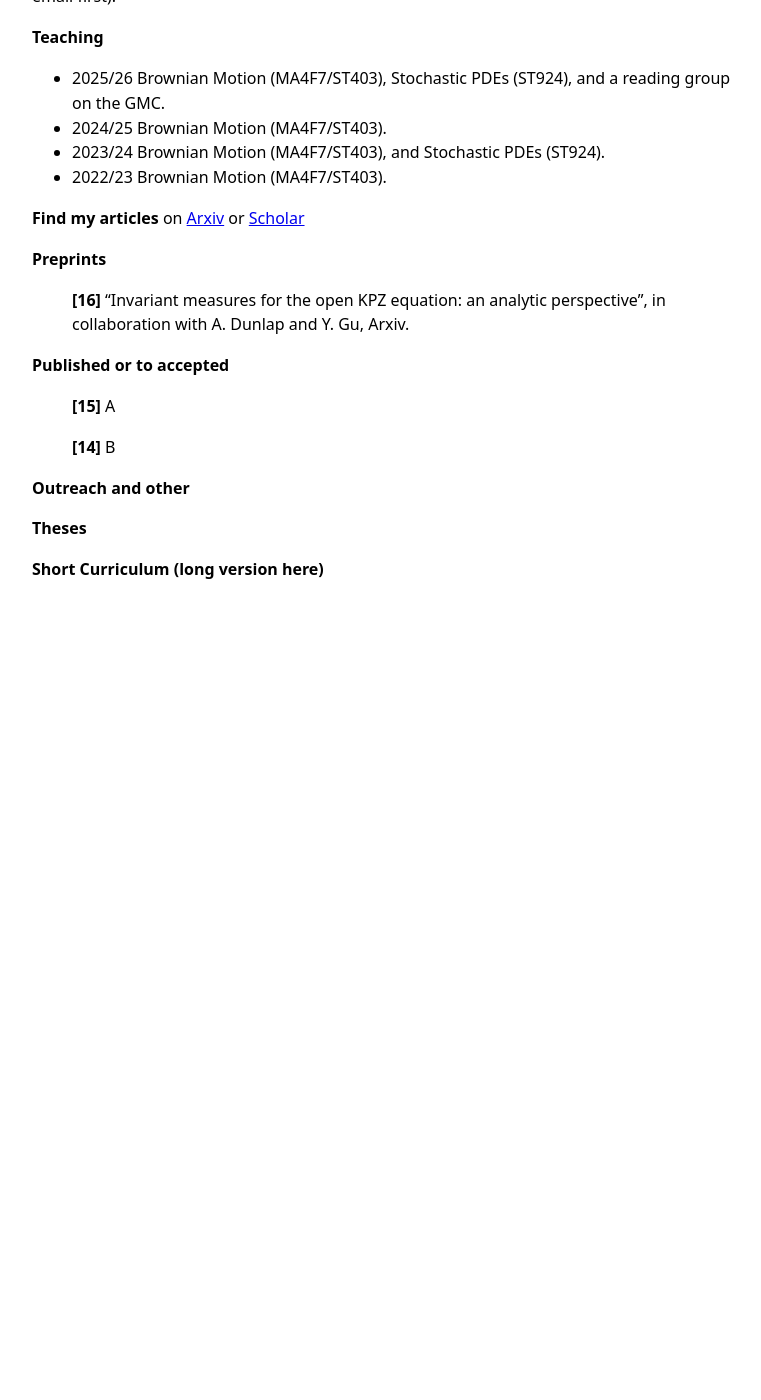
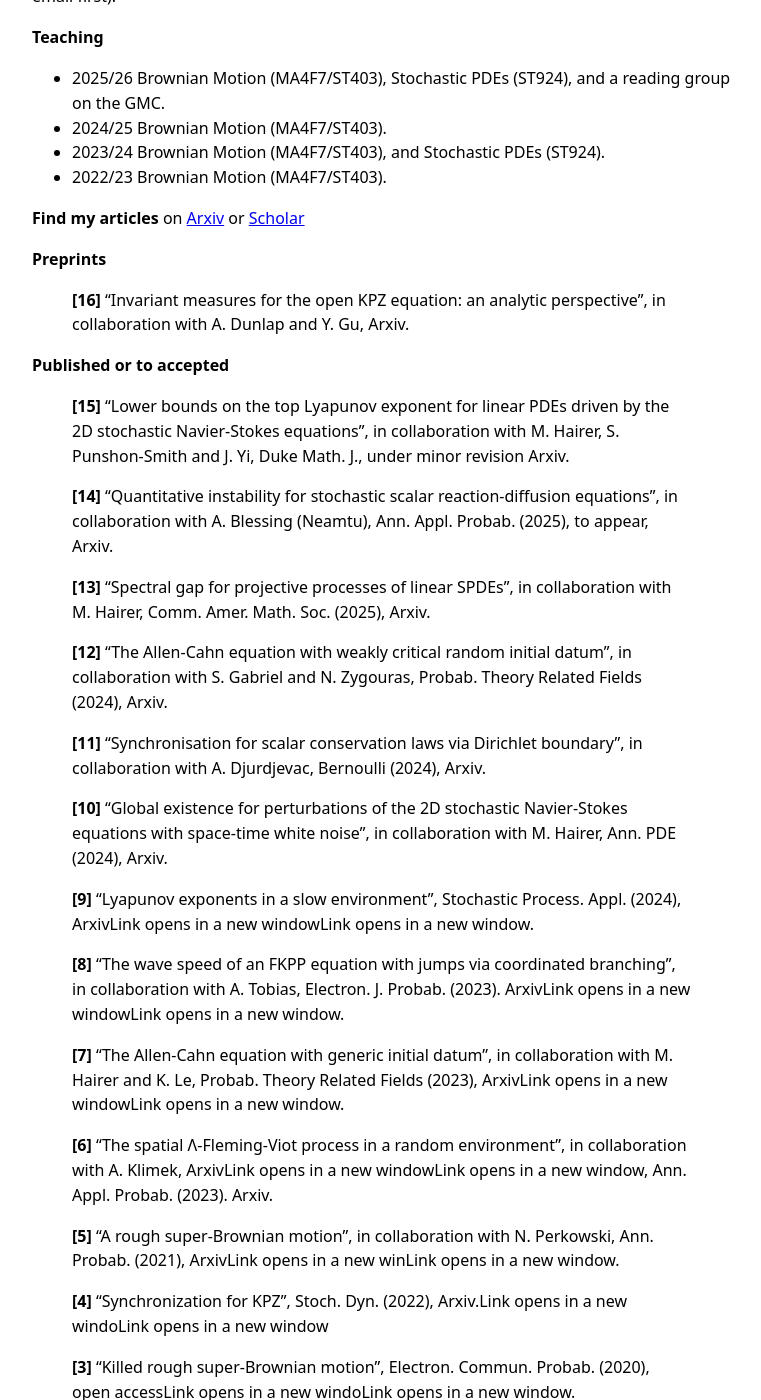
Before and after one commit to rosati-tom/rosati-tom.github.io, a Jekyll site: the page built from index.md, in a window 1280 px wide and 1400 px high, scrolled down 383 px. Shown: the whole window, without its empty margins (258-1019 px from the left). Built offline with Jekyll 4.4.1, drawn with Linux system fonts in a browser that asks for light colours; our own code applies the rules of GitHub Pages for plain Markdown files; before the commit the page ends 1013 px from its top, so only the background shows below that; some of the changed text lies outside the part shown.

Commit message:
Populate articles.

```diff
--- a/index.md
+++ b/index.md
@@ -32,9 +32,35 @@ I study topics in probability, stochastic analysis, partial differential equatio
 
 **Published or to accepted**
 
-> **[15]**  A
+> **[15]** "Lower bounds on the top Lyapunov exponent for linear PDEs driven by the 2D stochastic Navier-Stokes equations", in collaboration with M. Hairer, S. Punshon-Smith and J. Yi, Duke Math. J., under minor revision Arxiv.
 
-> **[14]**  B
+> **[14]** "Quantitative instability for stochastic scalar reaction-diffusion equations", in collaboration with A. Blessing (Neamtu), Ann. Appl. Probab. (2025), to appear, Arxiv.
+
+> **[13]** "Spectral gap for projective processes of linear SPDEs", in collaboration with M. Hairer, Comm. Amer. Math. Soc. (2025), Arxiv.
+
+> **[12]** "The Allen-Cahn equation with weakly critical random initial datum", in collaboration with S. Gabriel and N. Zygouras, Probab. Theory Related Fields (2024), Arxiv.
+
+> **[11]** "Synchronisation for scalar conservation laws via Dirichlet boundary", in collaboration with A. Djurdjevac, Bernoulli (2024), Arxiv.
+
+> **[10]**  "Global existence for perturbations of the 2D stochastic Navier-Stokes equations with space-time white noise", in collaboration with M. Hairer, Ann. PDE (2024), Arxiv.
+
+> **[9]** "Lyapunov exponents in a slow environment", Stochastic Process. Appl. (2024), ArxivLink opens in a new windowLink opens in a new window.
+
+> **[8]** "The wave speed of an FKPP equation with jumps via coordinated branching", in collaboration with A. Tobias, Electron. J. Probab. (2023). ArxivLink opens in a new windowLink opens in a new window.
+
+> **[7]** "The Allen-Cahn equation with generic initial datum", in collaboration with M. Hairer and K. Le, Probab. Theory Related Fields (2023), ArxivLink opens in a new windowLink opens in a new window.
+
+> **[6]** "The spatial Λ-Fleming-Viot process in a random environment", in collaboration with A. Klimek, ArxivLink opens in a new windowLink opens in a new window, Ann. Appl. Probab. (2023). Arxiv.
+
+> **[5]** "A rough super-Brownian motion", in collaboration with N. Perkowski, Ann. Probab. (2021), ArxivLink opens in a new winLink opens in a new window.
+
+> **[4]** "Synchronization for KPZ", Stoch. Dyn. (2022), Arxiv.Link opens in a new windoLink opens in a new window
+
+> **[3]** "Killed rough super-Brownian motion", Electron. Commun. Probab. (2020), open accessLink opens in a new windoLink opens in a new window.
+
+> **[2]** "Modelled distributions of Triebel-Lizorkin type", in collaboration with S. Hensel, Studia Math. (2020), ArxivLink opens in a new windoLink opens in a new window.
+
+> **[1]** "The KPZ equation on the real line", in collaboration with N. Perkowski, Electron. J. Probab. (2019), open accessLink opens in a new windoLink opens in a new window.
 
 **Outreach and other**
 
```
